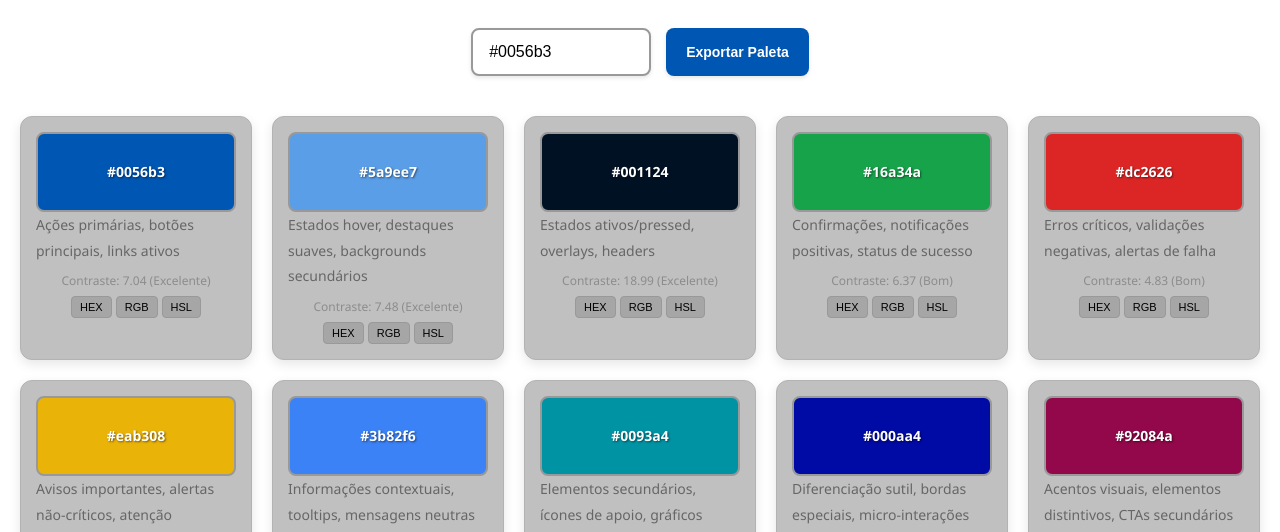
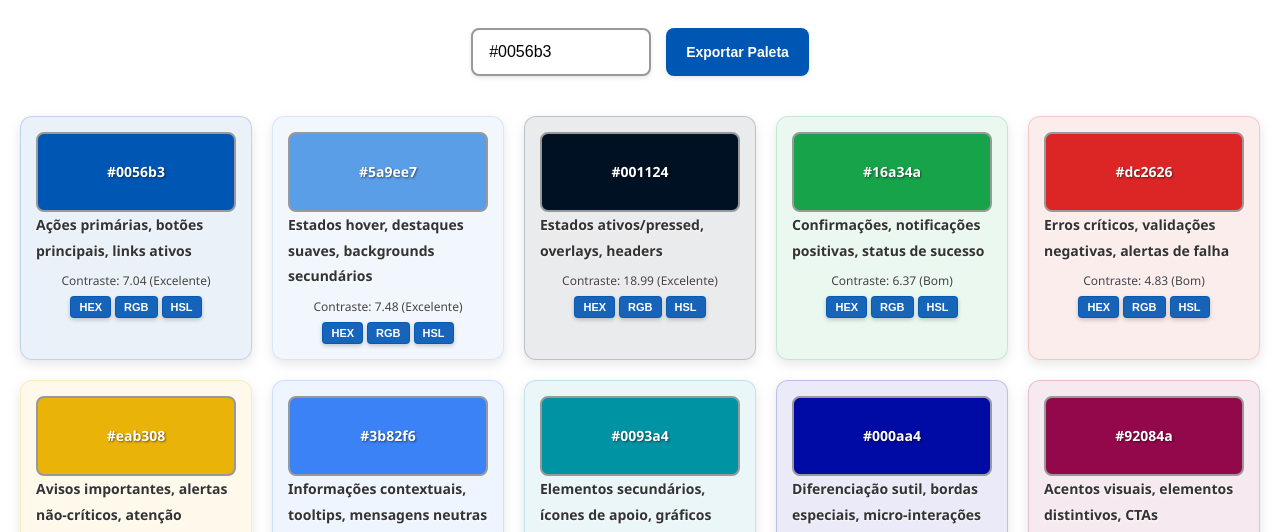
Before and after one commit to thiago95macedo/paleta_cores, a plain HTML site: page index.html in a window 1280 px wide. Shown: the part 252-784 px from the top of the page. Drawn offline with Linux system fonts and the light colour scheme.

Commit message:
Aplica cor da paleta como background dos cards com transparência e melhora legibilidade

```diff
--- a/css/styles.css
+++ b/css/styles.css
@@ -101,12 +101,13 @@ body {
 
 /* Cards de cores */
 .color-item {
-  background-color: #c0c0c0; /* Fundo Alternativo */
+  background-color: #c0c0c0; /* Fundo padrão (será sobrescrito pelo JS) */
   border-radius: 12px;
   padding: 15px;
   box-shadow: 0 4px 12px rgba(0, 0, 0, 0.1);
   transition: all 0.3s ease;
-  border: 1px solid #b3b3b3; /* Bordas Claras */
+  border: 1px solid #b3b3b3; /* Borda padrão (será sobrescrita pelo JS) */
+  backdrop-filter: blur(10px);
 }
 
 .color-item:hover {
@@ -147,9 +148,10 @@ body {
 .description {
   margin-top: 8px;
   font-size: 14px;
-  color: #666666; /* Textos Principais */
+  color: #333333; /* Texto mais escuro para melhor contraste */
   text-align: center;
-  font-weight: 500;
+  font-weight: 600;
+  text-shadow: 0 1px 2px rgba(255, 255, 255, 0.8);
 }
 
 .accessibility-info {
@@ -159,9 +161,11 @@ body {
 
 .accessibility-info small {
   display: block;
-  color: #8c8c8c; /* Textos Secundários */
+  color: #444444; /* Texto mais escuro para melhor contraste */
   font-size: 12px;
   margin-bottom: 6px;
+  font-weight: 500;
+  text-shadow: 0 1px 2px rgba(255, 255, 255, 0.8);
 }
 
 .format-buttons {
@@ -172,25 +176,30 @@ body {
 }
 
 .format-btn {
-  background-color: #a6a6a6; /* Divisores */
-  border: 1px solid #999999; /* Bordas */
+  background-color: rgba(0, 86, 179, 0.9); /* Botão com transparência */
+  border: 1px solid rgba(0, 86, 179, 0.7);
   border-radius: 4px;
   padding: 4px 8px;
   font-size: 11px;
   cursor: pointer;
   transition: all 0.2s ease;
-  color: #000000; /* Texto ideal para fundo cinza */
+  color: #ffffff; /* Texto branco */
+  backdrop-filter: blur(5px);
+  box-shadow: 0 2px 4px rgba(0, 0, 0, 0.2);
+  font-weight: 600;
 }
 
 .format-btn:hover {
-  background-color: #b3b3b3; /* Bordas Claras */
-  border-color: #0056b3; /* Botão/Ação Principal */
-  color: #000000;
+  background-color: rgba(0, 86, 179, 1); /* Opacidade total no hover */
+  border-color: rgba(0, 86, 179, 1);
+  color: #ffffff;
+  transform: translateY(-1px);
+  box-shadow: 0 4px 8px rgba(0, 0, 0, 0.3);
 }
 
 .format-btn:active {
   transform: scale(0.95);
-  background-color: #999999; /* Bordas */
+  background-color: rgba(0, 17, 36, 0.9); /* Cor escura para ativo */
 }
 
 /* Notificação Toast */
--- a/js/palette.js
+++ b/js/palette.js
@@ -391,6 +391,10 @@ function addColorBox(container, color, description) {
   const colorItem = document.createElement('div');
   colorItem.className = 'color-item';
 
+  // Aplicar a cor como background do card com transparência
+  colorItem.style.backgroundColor = color + '15'; // Adiciona 15% de opacidade (hex)
+  colorItem.style.borderColor = color + '30'; // Borda com 30% de opacidade
+
   const colorBox = document.createElement('div');
   colorBox.className = 'color-box';
   colorBox.style.backgroundColor = color;
```
